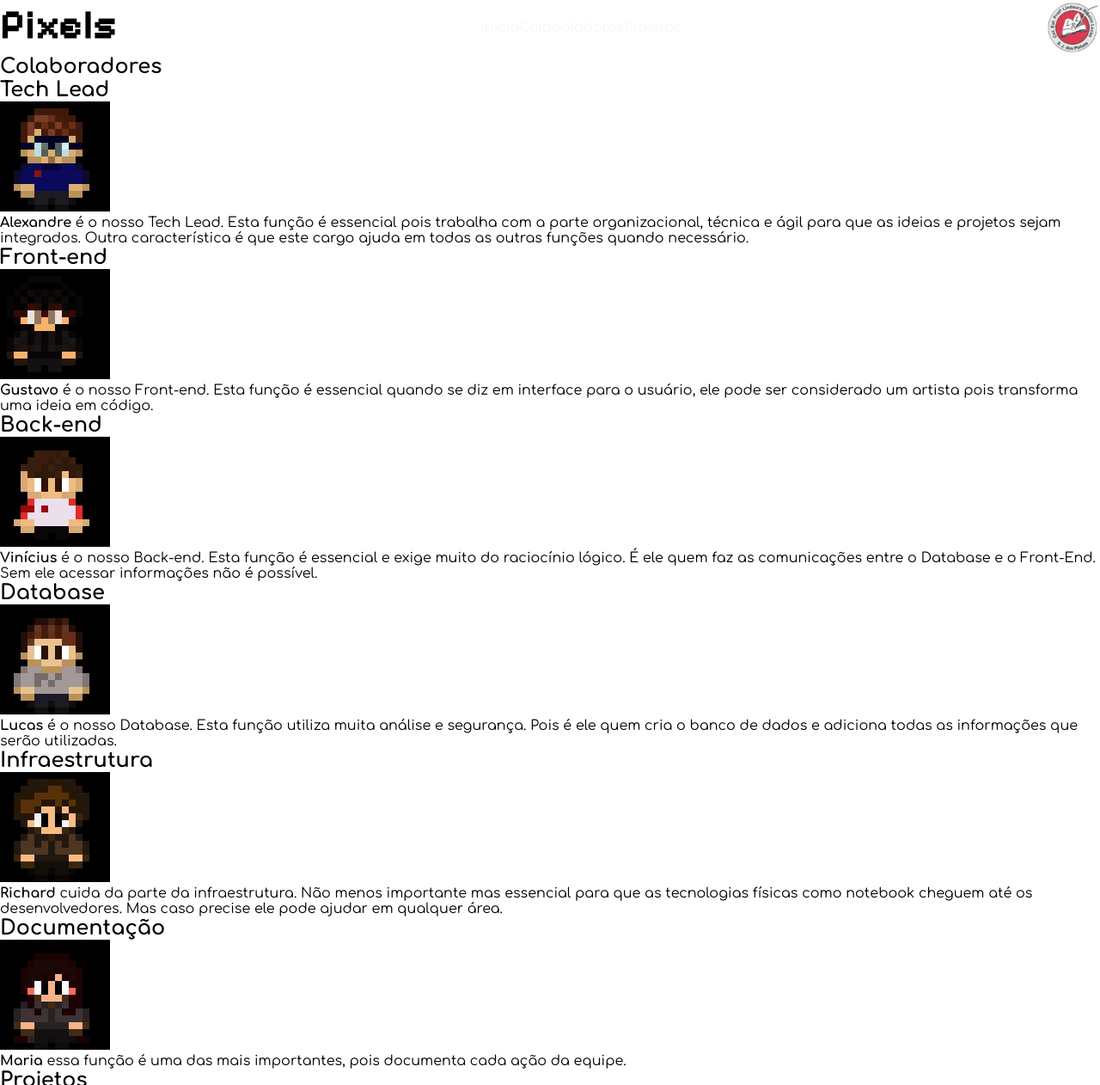
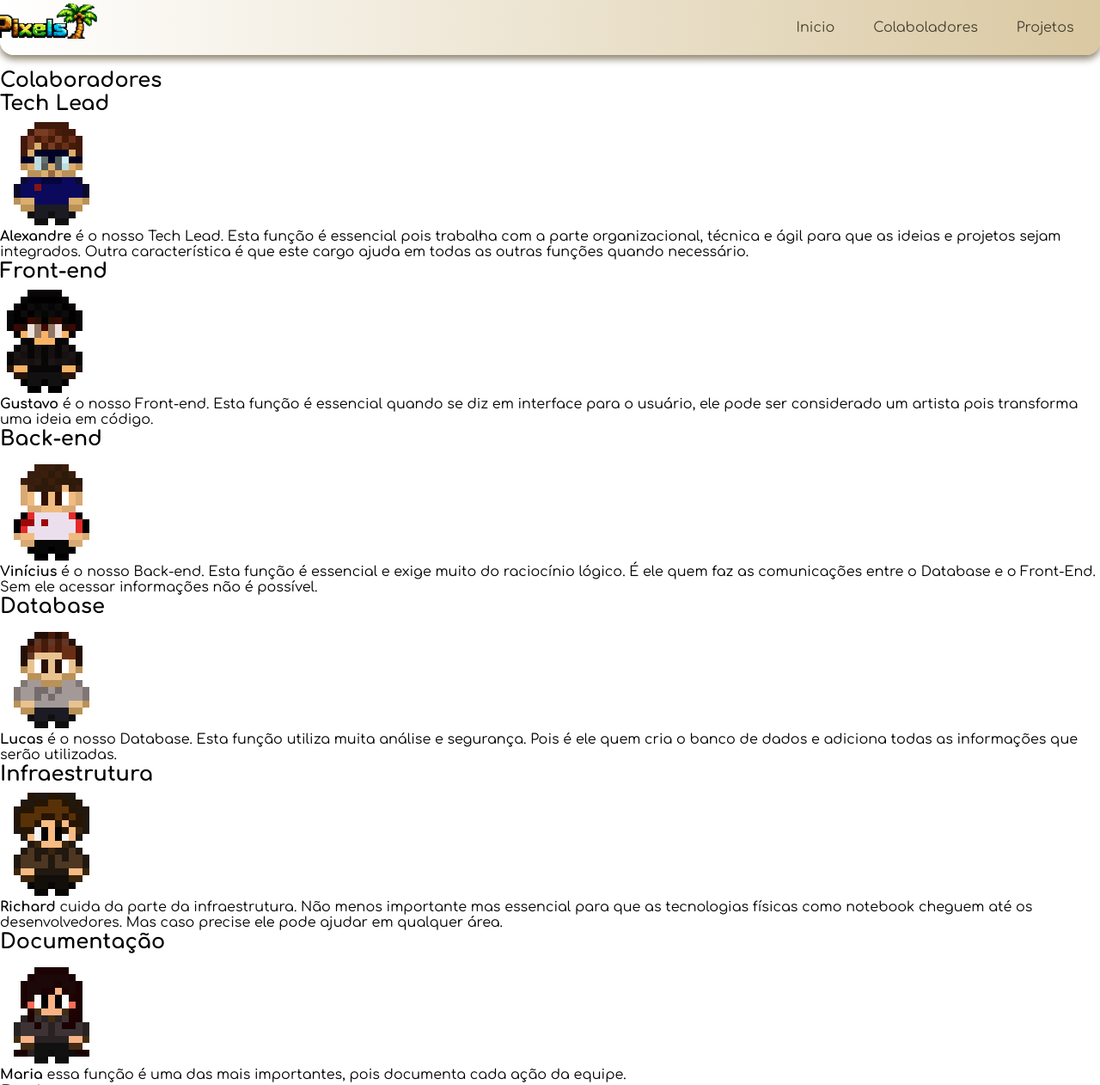
Before and after one commit to AlexandreSversuti/apresentacao-Equipe-Pixels, a plain HTML site: page index.html in a window 1280 px wide. Shown: the top 1262 px of the page at 86% size. Drawn offline with Linux system fonts and the light colour scheme.

Commit message:
Imagens dos personagens (sem fundo) adicionadas / Estilização continuada (25/06/26 - 08:59)

```diff
--- a/index.html
+++ b/index.html
@@ -8,7 +8,7 @@
 </head>
 <body>
     <header class="cabecalho">
-        <h1 class="cabecalho__titulo">Pixels</h1>
+        <img class="cabecalho__logo" src="img/logoPixels.png" alt="logo-Equipe-Pixels">
         <nav class="cabecalho__nav">
             <ul class="cabecalho__nav--list">
                 <li class="cabecalho__nav--list-item"><a href="#">Inicio</a></li>
@@ -16,39 +16,38 @@
                 <li class="cabecalho__nav--list-item"><a href="#projetos">Projetos</a></li>
             </ul>
         </nav>
-        <img class="cabecalho__logoLindaura" src="img/logo-lindaura.png" alt="Logo lindaura">
     </header>
     <main class="principal">
         <section class="principal__colab" id="colaboradores">
             <h1 class="principal__colab--titulo">Colaboradores</h1>
             <div class="principal__colab--techLead">
                 <h2 class="principal__colab--techLead-titulo">Tech Lead</h2>
-                <img class="principal__colab--techLead-foto" src="img/alexandre.jpg" alt="PersonagemPixelAlexandre">
+                <img class="principal__colab--techLead-foto" src="img/Alexandre.png" alt="PersonagemPixelAlexandre">
                 <p class="principal__colab--techLead-p"><strong>Alexandre</strong> é o nosso Tech Lead. Esta função é essencial pois trabalha com a parte organizacional, técnica e ágil para que as ideias e projetos sejam integrados. Outra característica é que este cargo ajuda em todas as outras funções quando necessário.</p>
             </div>
             <div class="principal__colab--frontEnd">
                 <h2 class="principal__colab--frontEnd-titulo">Front-end</h2>
-                <img class="principal__colab--frontEnd-foto" src="img/gustavo.jpg" alt="PersonagemPixelGustavo">
+                <img class="principal__colab--frontEnd-foto" src="img/Gustavo.png" alt="PersonagemPixelGustavo">
                 <p class="principal__colab--frontEnd-p"><strong>Gustavo</strong> é o nosso Front-end. Esta função é essencial quando se diz em interface para o usuário, ele pode ser considerado um artista pois transforma uma ideia em código.</p>
             </div>
             <div class="principal__colab--backEnd">
                 <h2 class="principal__colab--backEnd-titulo">Back-end</h2>
-                <img class="principal__colab--backEnd-foto" src="img/vinícius.jpg" alt="PersonagemPixelVinicius">
+                <img class="principal__colab--backEnd-foto" src="img/Vinícius.png" alt="PersonagemPixelVinicius">
                 <p class="principal__colab--backEnd-p"><strong>Vinícius</strong> é o nosso Back-end. Esta função é essencial e exige muito do raciocínio lógico. É ele quem faz as comunicações entre o Database e o Front-End. Sem ele acessar informações não é possível.</p>
             </div>
             <div class="principal__colab--dataBase">
                 <h2 class="principal__colab--dataBase-titulo">Database</h2>
-                <img class="principal__colab--dataBase-foto" src="img/lucas.jpg" alt="PersonagemPixelLucas">
+                <img class="principal__colab--dataBase-foto" src="img/Lucas.png" alt="PersonagemPixelLucas">
                 <p class="principal__colab--dataBase-p"><strong>Lucas</strong> é o nosso Database. Esta função utiliza muita análise e segurança. Pois é ele quem cria o banco de dados e adiciona todas as informações que serão utilizadas.</p>
             </div>
             <div class="principal__colab--infra">
                 <h2 class="principal__colab--infra-titulo">Infraestrutura</h2>
-                <img class="principal__colab--infra-foto" src="img/richard.jpg" alt="PersonagemPixelRichard">
+                <img class="principal__colab--infra-foto" src="img/Richard.png" alt="PersonagemPixelRichard">
                 <p class="principal__colab--infra-p"><strong>Richard</strong> cuida da parte da infraestrutura. Não menos importante mas essencial para que as tecnologias físicas como notebook cheguem até os desenvolvedores. Mas caso precise ele pode ajudar em qualquer área.</p>
             </div>
             <div class="principal__colab-documentacao">
                 <h2 class="principal__colab-documentacao-titulo">Documentação</h2>
-                <img class="principal__colab-documentacao-foto" src="img/maria.jpg" alt="PersonagemPixelMaria">
+                <img class="principal__colab-documentacao-foto" src="img/Maria.png" alt="PersonagemPixelMaria">
                 <p class="principal__colab-documentacao-p"><strong>Maria</strong> essa função é uma das mais importantes, pois documenta cada ação da equipe.</p>
             </div>
         </section>
@@ -60,8 +59,11 @@
         </section>
     </main>
     <footer class="rodape">
-        <h1 class="rodape__nomeLindaura">Colégio Estadual Professora Lindaura Ribeiro Lucas</h1>
-        <p class="rodape__agradecimento">Agradecemos sua visita!</p>
+        <img class="rodape__logoLindaura" src="img/logo-lindaura.png" alt="Logo lindaura">
+        <div>
+            <h1 class="rodape__nomeLindaura">Colégio Estadual Professora Lindaura Ribeiro Lucas</h1>
+            <p class="rodape__agradecimento">Agradecemos sua visita!</p>
+        </div>
     </footer>
 </body>
 </html>
--- a/style.css
+++ b/style.css
@@ -13,11 +13,15 @@
     height: 4rem;
     width: 100%;
     position: fixed;
+    background-image: linear-gradient(to right, rgba(255, 255, 255, 0.865), rgba(212, 192, 147, 0.865));
+    border-bottom-left-radius: 1rem;
+    border-bottom-right-radius: 1rem;
+    box-shadow: 0rem 0.3rem 0.5rem rgba(121, 110, 84, 0.865);
 }
 
-.cabecalho__titulo {
-    font-family: "Pixelify Sans", sans-serif;
-    font-size: 3rem;
+.cabecalho__logo {
+    transform: scale(2);
+    transform: translateX(2);
 }
 
 .cabecalho__nav--list {
@@ -25,13 +29,27 @@
     height: 4rem;
     align-items: center;
     list-style: none;
+    gap: 2rem;
+    margin-right: 1.5rem;
 }
 
 .cabecalho__nav--list-item a {
     text-decoration: none;
+    color: rgb(70, 64, 50);
+    padding: 0.4rem;
+    border-radius: 0.4rem;
+    transition: 0.3s;
+}
+
+.cabecalho__nav--list-item a:hover {
     color: aliceblue;
+    background-color: rgb(25, 41, 90);
 }
 
 .principal {
-    padding-top: 4rem;
+    padding-top: 2.5rem;
 }
+
+.principal__colab {
+    padding-top: 2.5rem;
+}
```
Also changed, not shown: img/Alexandre.png (added), img/Gustavo.png (added), img/Lucas.png (added), img/Maria.png (added), img/Richard.png (added), img/Vinícius.png (added), img/alexandre.jpg (deleted), img/gustavo.jpg (deleted), img/logoPixels.png (added), img/lucas.jpg (deleted), img/maria.jpg (deleted), img/richard.jpg (deleted), img/vinícius.jpg (deleted).
